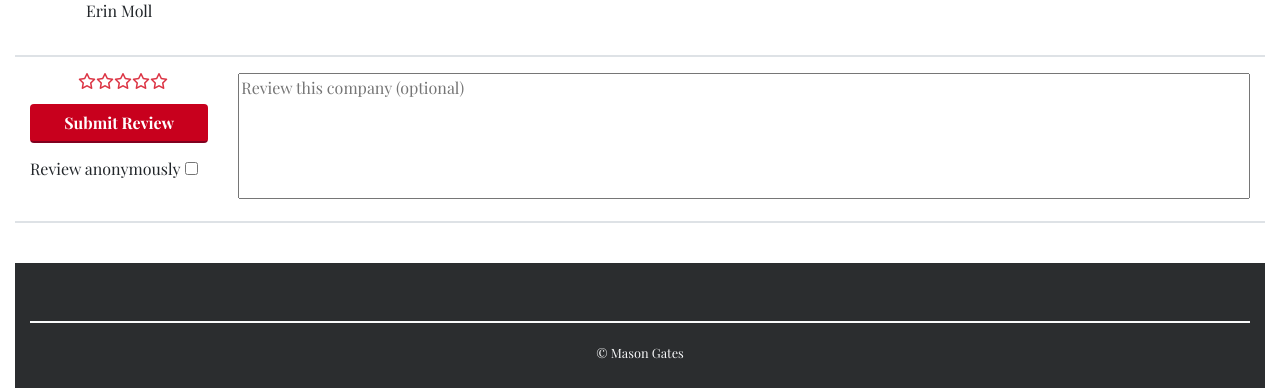
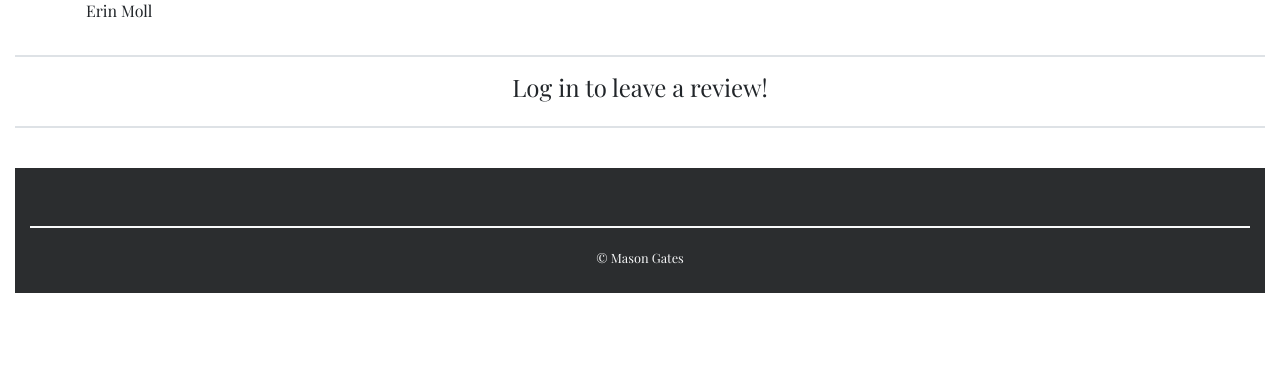
Before and after one commit to MNeipp/Dojo_Projects, a Django app: a page that uses vocalist/vocalist_app/templates/company_profile.html in a window 1280 px wide. Shown: the part 769-1157 px from the top of the page. After the commit the page ends 1062 px from the top, so only its background shows below. Run offline with Django 3.2, Linux system fonts and the light colour scheme; data comes from the database, SQL or seed files in the repository; both versions use the stored data as it was after the commit; some libraries are stand-ins or nearby versions; some web fonts are replaced.

Commit message:
removed AJAX-posting reviews,fixed star rating

```diff
--- a/vocalist/vocalist_app/templates/company_profile.html
+++ b/vocalist/vocalist_app/templates/company_profile.html
@@ -44,7 +44,7 @@
             <div class="row">
                 <div class="col-md-4 col-sm-12 d-flex flex-column align-items-center">
                     <img src="{{company.logo}}" alt="Company Logo" style="width:300px">
-                    <u><a href="{{company.website}}" class="">Company Website</a></u>
+                    <em class="my-2"><a href="{{company.website}}" class="font-weight-bold">Company Website</a></em>
                 </div>
                 <div class="col-md-4 col-sm-12 d-flex justify-content-center">
                     <ul class="list-unstyled">
@@ -299,8 +299,8 @@
                 </div>
                 {% endfor %}
             </div>
-
-            <form action="{% url 'ajax_review' company.slug %}" class="" id="review-form" method=POST>
+            {% if logged_user %}
+            <form action="{% url 'create_review' company.slug %}" class="" id="review-form" method=POST>
                 {% csrf_token %}
                 <div class="row">
                     <div class="col-md-2 d-flex flex-column justify-content-between">
@@ -338,6 +338,12 @@
                     <hr class="border border-grey w-100">
                 </div>
             </form>
+            {% else %}
+            <div class="row d-flex justify-content-center">
+                    <h4 class="">Log in to leave a review!</h4>
+                    <hr class="border border-grey w-100">
+                </div>
+            {% endif %}
         </div>
 
         <div class="container-fluid d-flex align-items-center justify-content-center flex-wrap mt-4"
@@ -357,29 +363,30 @@
     </script>
 
     <script>
-        $('.star').click(function (e) {
-            var temp1 = $(this).attr('class')
-            var temp2 = $(this).attr('class2')
-            $(this).attr('class', temp2)
-            $(this).attr('class2', temp1)
-            $(this).prevAll('.star').attr('class', temp2)
-            $(this).prevAll('.star').attr('class2', temp1)
+        $('.star').hover(function (e) {
+            var unchecked = 'fa fa-star-o text-danger'
+            var checked = 'fa fa-star star text-danger'
+            $(this).attr('class', checked)
+            $(this).attr('class2', unchecked)
+            $(this).prevAll(this).attr('class', checked)
+            $(this).prevAll(this).attr('class2', unchecked)
+            if($(this).next(this).attr('class') == checked){
+                $(this).nextAll(this).attr('class', unchecked)
+            }
             $(this).prev().prop("checked", true)
         })
 
-        $('#review-form').submit(function (e) {
-            e.preventDefault()
-            var form_url = $(this).attr('action')
-            console.log(form_url)
-            $.ajax({
-                method: 'POST',
-                url: form_url,
-                data: $(this).serialize(),
-                success: function (serverResponse) {
-                    $("#reviews").append(serverResponse)
-                }
-            })
-            $(this).trigger('reset')
+        $('.star').click(function (e) {
+            var unchecked = 'fa fa-star-o text-danger'
+            var checked = 'fa fa-star star text-danger'
+            $(this).attr('class', checked)
+            $(this).attr('class2', unchecked)
+            $(this).prevAll(this).attr('class', checked)
+            $(this).prevAll(this).attr('class2', unchecked)
+            if($(this).next(this).attr('class') == checked){
+                $(this).nextAll(this).attr('class', unchecked)
+            }
+            $(this).prev().prop("checked", true)
         })
     </script>
 </body>
--- a/vocalist/vocalist_app/urls.py
+++ b/vocalist/vocalist_app/urls.py
@@ -4,8 +4,7 @@ urlpatterns=[
     path('', views.index,name="index"),
     path('the-list/', views.the_list, name="list"),
     path('the-list/<slug:slug>', views.company_profile, name="company_profile"),
-    path('the-list/<slug:slug>/review', views.leave_review, name="leave_review"),
-    path('the-list/<slug:slug>/review/ajax', views.ajax_review, name="ajax_review"),
+    path('the-list/<slug:slug>/review', views.create_review, name="create_review"),
     path('the-list/delete_review/<int:review_id>', views.delete_review, name="delete_review"),
     path('the-list/edit_review/<int:review_id>', views.edit_review, name="edit_review")
 ]
--- a/vocalist/vocalist_app/views.py
+++ b/vocalist/vocalist_app/views.py
@@ -42,35 +42,23 @@ def company_profile(request, slug):
         }
     return render(request, "company_profile.html", context)
 
-def leave_review(request, slug):
-    if request.method == "GET":
-        return redirect(reverse("index"))
-    else:
-        company = Company.objects.get(slug=slug)
-        logged_user = User.objects.get(id=request.session['user_id'])
-        if "anonymous" in request.POST:
-            new_review = Review.objects.create(content = request.POST['content'], rating = request.POST['rating'], creator = logged_user, company = company)
-        else:
-            new_review = Review.objects.create(content = request.POST['content'], rating = request.POST['rating'], creator = logged_user, company = company, anonymous=False)
-        return redirect(request.META.get('HTTP_REFERER', 'redirect_if_referer_not_found'))
-
-def ajax_review(request, slug):
+def create_review(request, slug):
     company = Company.objects.get(slug=slug)
     logged_user = User.objects.get(id=request.session['user_id'])
     if "anonymous" in request.POST:
         new_review = Review.objects.create(content = request.POST['content'], rating = request.POST['rating'], creator = logged_user, company = company)
     else:
         new_review = Review.objects.create(content = request.POST['content'], rating = request.POST['rating'], creator = logged_user, company = company, anonymous=False)
-    context ={
-        "review":new_review
-    }
-    return render(request, "snippets/review_snippet.html", context)
+    return redirect(request.META.get('HTTP_REFERER', 'redirect_if_referer_not_found'))
 
 def delete_review(request, review_id):
     if request.method == "POST":
         to_delete = Review.objects.get(id=review_id)
         to_delete.delete()
-    return redirect(request.META.get('HTTP_REFERER', 'redirect_if_referer_not_found'))
+    context={
+        "logged_user":User.objects.get(id=request.session['user_id'])
+    }
+    return render (request, "snippets/user_reviews_snippet.html", context)
 
 def edit_review(request, review_id):
     pass
```
Also changed, not shown: vocalist/vocalist_app/templates/snippets/user_reviews_snippet.html (added, +32 -0 lines), vocalist/vocalist_app/templates/user_profile.html (+23 -5 lines), vocalist/db.sqlite3.
